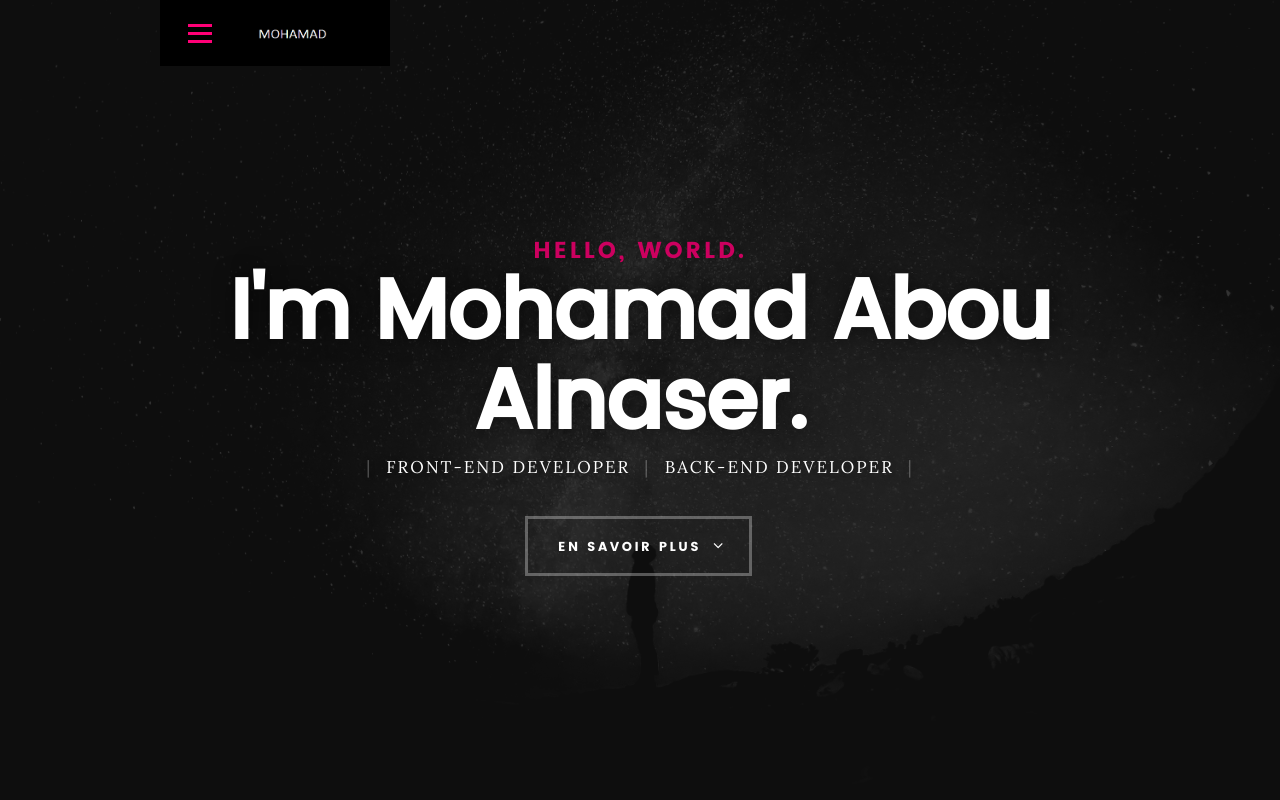
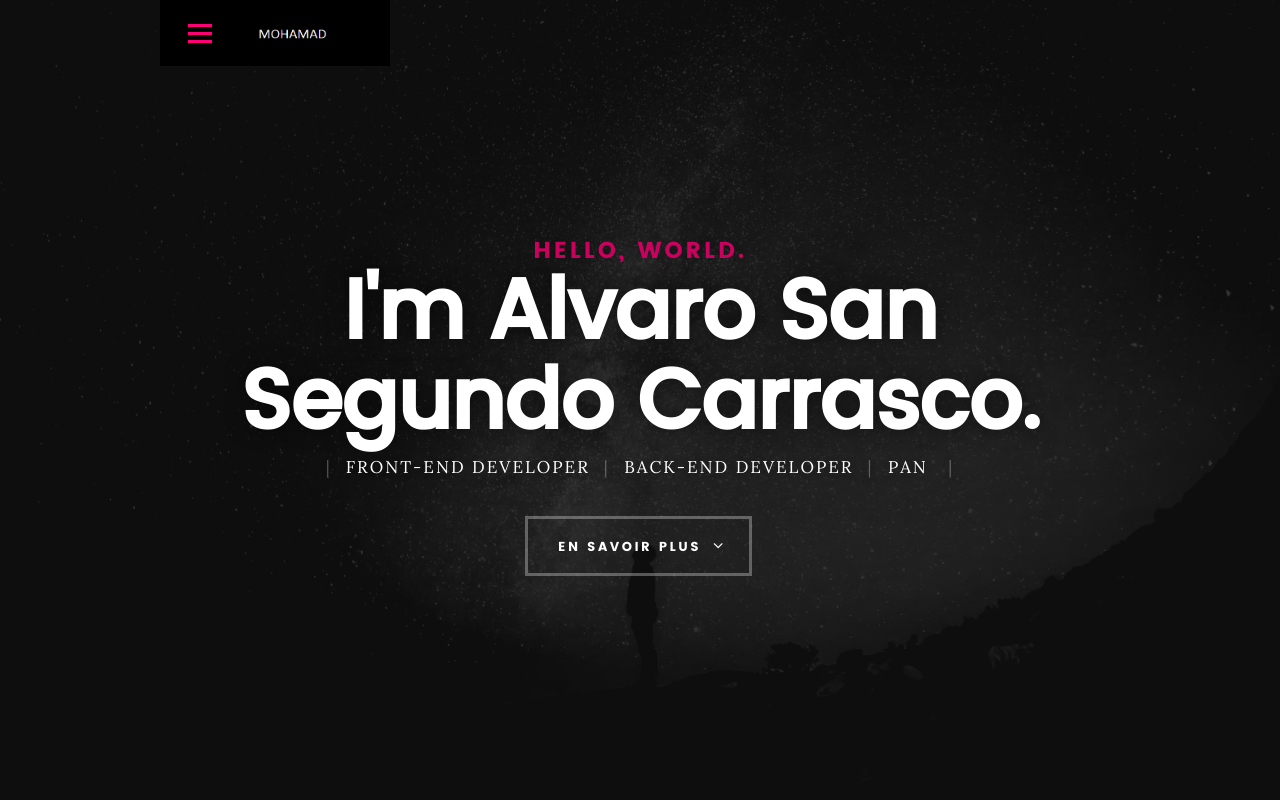
Before and after one commit to alvarosansegundocarrasco/alvarosansegundocarrasco.github.io, a plain HTML site: page index.html in a window 1280 px wide. Shown: the top 800 px of the page. Drawn offline with Linux system fonts and the light colour scheme; files whose address does not match are found by name.

Commit message:
cambio cabecera. prueba span

```diff
--- a/index.html
+++ b/index.html
@@ -54,7 +54,7 @@
 						<li><a class="smoothscroll"  href="#MORE" title="">MORE</a></li>
 
 					</ul>
-				</nav>
+			</nav>
    		</div> <!-- /top-bar -->
 
    	</div> <!-- /row -->
@@ -72,11 +72,12 @@
    			<div class="col-twelve">
 
 	   			<h5>Hello, World.</h5>
-	   			<h1>I'm Mohamad Abou Alnaser.</h1>
+	   			<h1>I'm Alvaro San Segundo Carrasco.</h1>
 
 	   			<p class="intro-position">
 	   				<span>Front-end Developer</span>
 	   				<span>Back-end Developer</span>
+					<span> Pan </span>
 	   			</p>
 
 	   			<a class="button stroke smoothscroll" href="#about" title="">En savoir plus</a>
```
